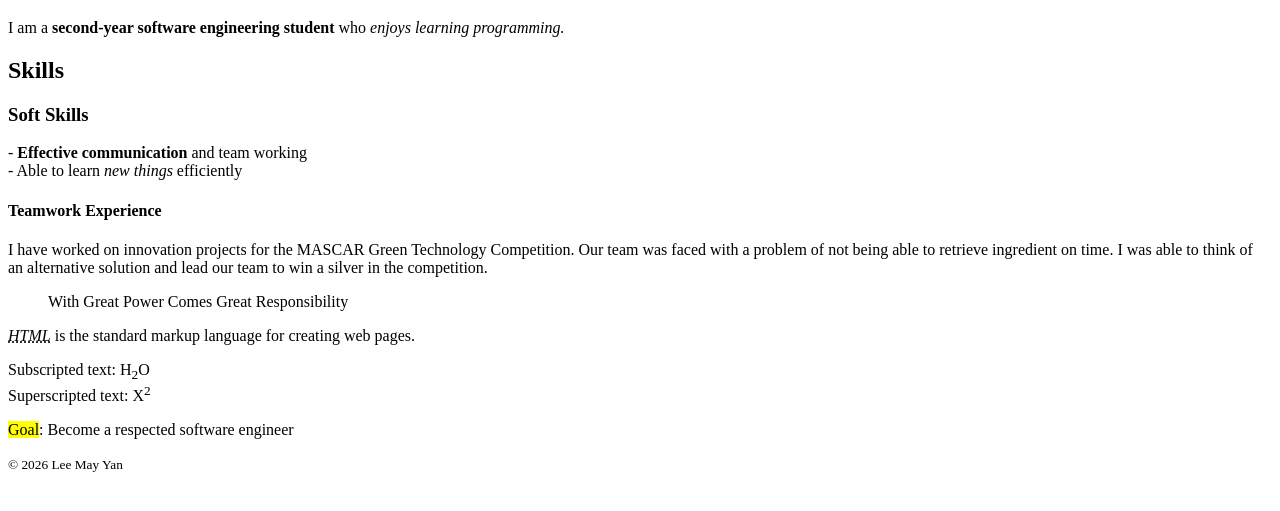
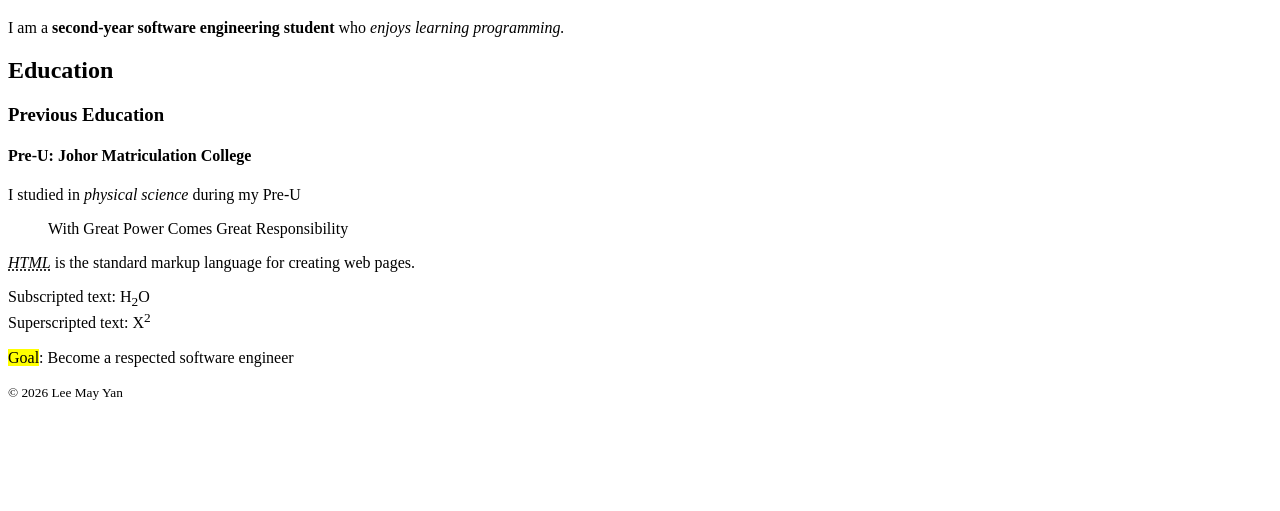
Before and after one commit to maydayen/Lab-1, a plain HTML site: page about.html in a window 1280 px wide. Shown: the part 61-572 px from the top of the page. Drawn offline with Linux system fonts and the light colour scheme.

Commit message:
Update about page with education section

```diff
--- a/about.html
+++ b/about.html
@@ -9,14 +9,10 @@
 	<h1>About Me</h1>
 	<p>I am a <strong>second-year software engineering student</strong> who <em>enjoys learning programming.</em> </p>
 
-	<h2>Skills</h2>
-	<h3>Soft Skills</h3>
-		<p>- <b>Effective communication</b> and team working <br>
-		- Able to learn <i>new things</i> efficiently
-	</p>
-
-	<h4>Teamwork Experience</h4>
-	<p>I have worked on innovation projects for the MASCAR Green Technology Competition. Our team was faced with a problem of not being able to retrieve ingredient on time. I was able to think of an alternative solution and lead our team to win a silver in the competition.</p>
+	<h2>Education</h2>
+	<h3>Previous Education</h3>
+	<h4><b>Pre-U</b>: Johor Matriculation College</h4>
+	<p>I studied in <i>physical science</i> during my Pre-U</p>
 
 	<!-- <strong> and <em> are used to convey importance, while <b> and <i> are only for visual bold -->
 
```
Also changed, not shown: skills.html (added).
